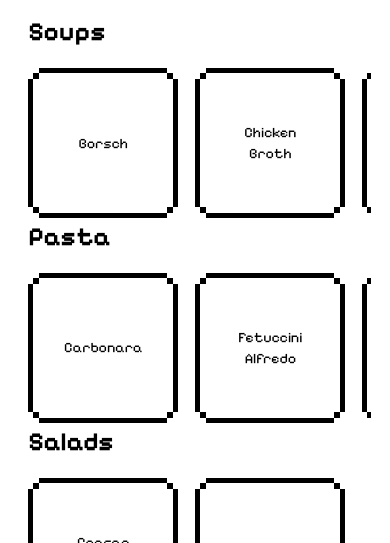
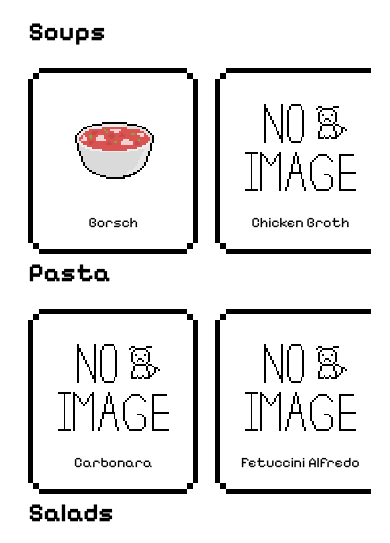
Before and after one commit to Sseik/restaurant-page, a website built with webpack: page src/template.html in a window 390 px wide. Both pictures are taken after a click on the button "Menu". Shown: the part 301-844 px from the top of the page. Built offline with nearby package versions, Linux system fonts and the light colour scheme.

Commit message:
Add images insertion, fix border image's name

```diff
--- a/src/modules/menu.css
+++ b/src/modules/menu.css
@@ -15,17 +15,22 @@
   overflow: scroll;
   & .menu-item {
     display: flex;
+    flex-direction: column;
     justify-content: center;
     align-items: center;
     border-image: var(--border-image) 3;
-    padding: 0 16px;
+    padding: 0;
     border-radius: 24px;
     border-width: 16px;
     border-style: solid;
-    width: max(150px, 16%);
+    width: max(170px, 16%);
     aspect-ratio: 1 / 1;
     flex-shrink: 0;
     text-align: center;
-    font-size: clamp(0.9rem, 0.75rem + 0.25vw, 2rem)
+    font-size: clamp(0.9rem, 0.75rem + 0.25vw, 2rem);
+    img {
+      height: 80%;
+      width: auto;
+    }
   }
 }
--- a/src/modules/menu.js
+++ b/src/modules/menu.js
@@ -1,39 +1,41 @@
-import { createCard, createWithClasses } from "./helper.js";
+import { createWithClasses } from "./helper.js";
 import "./menu.css";
+import borschPNG from "../assets/images/Food/Borsch.png";
+import fallbackPNG from "../assets/images/FallbackImage.png";
 
 const foodMenu = [
   {
     category: "Soups",
     items: [
-      "Borsch",
-      "Chicken Broth",
-      "Onion Soup",
-      "Mushroom Cream Soup",
-      "Beef Ramen",
-      "Pork Ramen",
+      { name: "Borsch", image: borschPNG },
+      { name: "Chicken Broth" },
+      { name: "Onion Soup" },
+      { name: "Mushroom Cream Soup" },
+      { name: "Beef Ramen" },
+      { name: "Pork Ramen" },
     ],
-    images: [null, null, null, null, null, null],
   },
   {
     category: "Pasta",
-    items: ["Carbonara", "Fetuccini Alfredo", "Pasta Amatriciana"],
-    images: [null, null, null],
+    items: [
+      { name: "Carbonara" },
+      { name: "Fetuccini Alfredo" },
+      { name: "Pasta all'Amatriciana" },
+    ],
   },
   {
     category: "Salads",
-    items: ["Ceasar Salad", "Tuna Salad"],
-    images: [null, null],
+    items: [{ name: "Ceasar Salad" }, { name: "Tuna Salad" }],
   },
   {
     category: "Dessserts",
     items: [
-      "New York Cheesecake",
-      "Basque Cheesecake",
-      "Napoleon Cake",
-      "Brownie",
-      "Chocolate Muffin",
+      { name: "New York Cheesecake" },
+      { name: "Basque Cheesecake" },
+      { name: "Napoleon Cake" },
+      { name: "Brownie" },
+      { name: "Chocolate Muffin" },
     ],
-    images: [null, null, null, null, null],
   },
 ];
 
@@ -41,19 +43,22 @@ const drinksMenu = [
   {
     category: "Hot Drinks",
     items: [
-      "Espresso",
-      "Latte",
-      "Cappuccino",
-      "Flat White",
-      "Herbal Tea",
-      "Hot Chocolate",
+      { name: "Espresso" },
+      { name: "Latte" },
+      { name: "Cappuccino" },
+      { name: "Flat White" },
+      { name: "Herbal Tea" },
+      { name: "Hot Chocolate" },
     ],
-    images: [null, null, null, null, null, null],
   },
   {
     category: "Soft Drinks",
-    items: ["Pixel Cola", "Fanta", "Sprite", "Orange Juice"],
-    images: [null, null, null, null],
+    items: [
+      { name: "Pixel Cola" },
+      { name: "Fanta" },
+      { name: "Sprite" },
+      { name: "Orange Juice" },
+    ],
   },
 ];
 
@@ -73,7 +78,12 @@ function createMenu(headingText, menuArr) {
     const leftArrow = document.createElement("img");
     const itemList = createWithClasses("ul", "", "item-list");
     for (let item of section.items) {
-      const listItem = createWithClasses("li", item, "menu-item");
+      const listItem = createWithClasses("li", "", "menu-item");
+      const image = document.createElement("img");
+      image.src = item.image ?? fallbackPNG;
+      image.alt = `Picture of ${item.name}`;
+      const nameDiv = createWithClasses("div", item.name, "name");
+      listItem.append(image, nameDiv);
       itemList.appendChild(listItem);
     }
     const rightArrow = document.createElement("img");
--- a/src/style.css
+++ b/src/style.css
@@ -1,5 +1,5 @@
 :root {
-  --border-image: url("./assets/images/Orange-Buttons--Arvin61r58.png");
+  --border-image: url("./assets/images/PixelatedBorder.png");
 }
 
 body {
--- a/webpack.config.js
+++ b/webpack.config.js
@@ -25,7 +25,7 @@ export default {
         use: ["html-loader"],
       },
       {
-        test: /\.()$/i,
+        test: /\.(png)$/i,
         type: "asset/resource",
       },
     ],
```
Also changed, not shown: src/assets/images/FallbackImage.png (added), src/assets/images/Food/Borsch.png (added), src/assets/images/Orange-Buttons--Arvin61r58-export.png (deleted), src/assets/images/PixelatedBorder.png (renamed from src/assets/images/Orange-Buttons--Arvin61r58.png).
